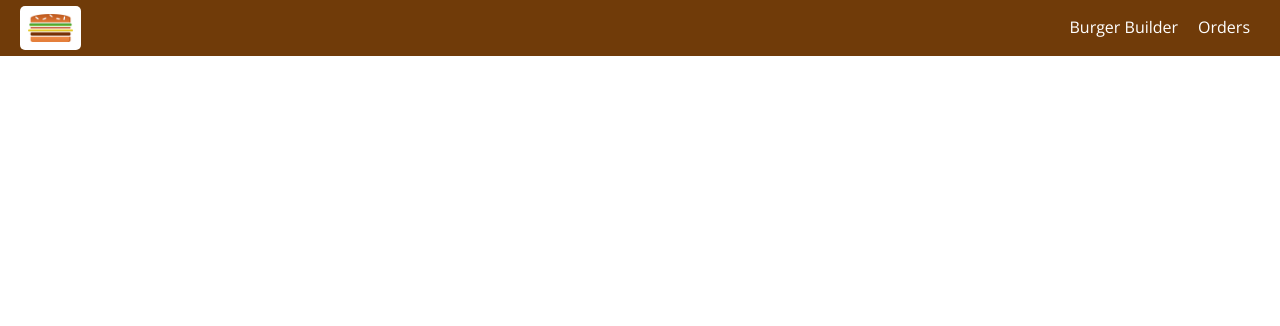
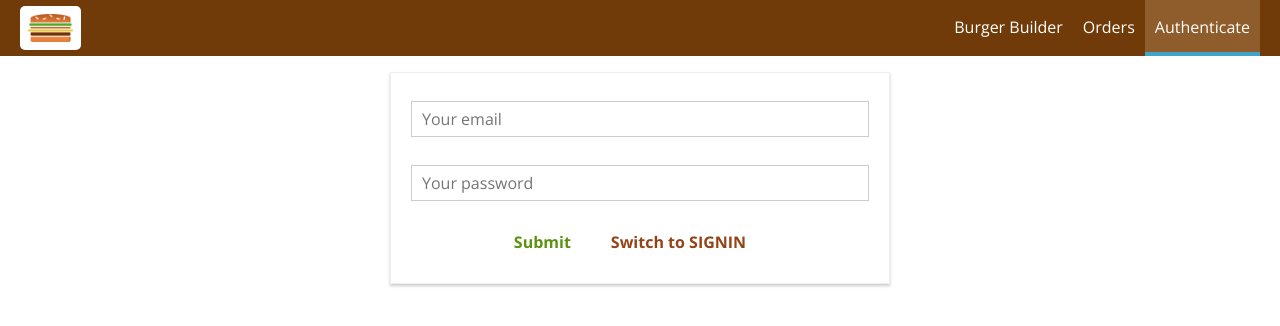
Before and after one commit to santiracca/react_hamburger, a React (Create React App) app: page /auth in a window 1280 px wide. Shown: the top 326 px of the page. Built offline with nearby package versions, Linux system fonts and the light colour scheme.

Commit message:
Add Auth Reducers and Actions

```diff
--- a/src/App.js
+++ b/src/App.js
@@ -1,28 +1,25 @@
-import React, { Component } from 'react';
-import Layout from './components/containers/Layout/Layout';
-import BurgerBuilder from './components/containers/BurgerBuilder/BurgerBuilder';
-import Checkout from './components/containers/Checkout/Checkout';
+import React, { Component } from "react";
+import Layout from "./components/containers/Layout/Layout";
+import BurgerBuilder from "./components/containers/BurgerBuilder/BurgerBuilder";
+import Checkout from "./components/containers/Checkout/Checkout";
 
-import { Switch, Route } from 'react-router-dom'
-import Orders from './components/containers/Orders/Orders';
-
+import { Switch, Route } from "react-router-dom";
+import Orders from "./components/containers/Orders/Orders";
+import Auth from "./components/containers/Auth/Auth";
 
 class App extends Component {
   render() {
     return (
-
-      <div >
+      <div>
         <Layout>
           <Switch>
-            <Route path="/checkout" component={Checkout} />
-            <Route exact path='/orders' component={Orders} />
-            <Route exact path="/" component={BurgerBuilder} />
-
-
+            <Route path='/checkout' component={Checkout} />
+            <Route path='/orders' component={Orders} />
+            <Route path='/auth' component={Auth} />
+            <Route path='/' component={BurgerBuilder} />
           </Switch>
         </Layout>
       </div>
-
     );
   }
 }
--- a/src/components/Navigation/NavigationItems/NavigationItems.jsx
+++ b/src/components/Navigation/NavigationItems/NavigationItems.jsx
@@ -2,13 +2,14 @@ import React from "react";
 import classes from "./NavigationItems.module.css";
 import NavigationItem from "./NavigationItem/NavigationItem";
 
-const NavigationItems = props => {
+const NavigationItems = (props) => {
   return (
     <ul className={classes.NavigationItems}>
       <NavigationItem exact link='/'>
         Burger Builder
       </NavigationItem>
       <NavigationItem link='/orders'>Orders</NavigationItem>
+      <NavigationItem link='/auth'>Authenticate</NavigationItem>
     </ul>
   );
 };
--- /dev/null
+++ b/src/components/containers/Auth/Auth.jsx
@@ -0,0 +1,143 @@
+import React, { Component } from "react";
+import Input from "../../UI/Input/Input";
+import Button from "../../UI/Button/Button";
+import Spinner from "../../UI/Spinner/Spinner";
+import styles from "./Auth.module.css";
+import { connect } from "react-redux";
+import { authStart } from "../../../store/actions/auth";
+class Auth extends Component {
+  state = {
+    isSignUp: true,
+    authForm: {
+      email: {
+        elementType: "input",
+        elementConfig: {
+          type: "email",
+          placeholder: "Your email",
+        },
+        value: "",
+        validation: {
+          required: true,
+          isEmail: true,
+        },
+        valid: false,
+        touched: false,
+        errorMessage: "Please enter a valid email",
+      },
+      password: {
+        elementType: "input",
+        elementConfig: {
+          type: "password",
+          placeholder: "Your password",
+        },
+        value: "",
+        validation: {
+          required: true,
+          minLength: 6,
+        },
+        valid: false,
+        touched: false,
+        errorMessage: "Please enter a valid password",
+      },
+    },
+  };
+
+  checkValidity = (value, rules) => {
+    let isValid = true;
+    if (rules.required) {
+      isValid = value.trim() !== "" && isValid;
+    }
+    if (rules.minLength) {
+      isValid = value.length >= rules.minLength && isValid;
+    }
+    if (rules.maxLength) {
+      isValid = value.length <= rules.minLength && isValid;
+    }
+    return isValid;
+  };
+
+  inputChangedHandler = (event, inputId) => {
+    const updatedAuthForm = {
+      ...this.state.authForm,
+      [inputId]: {
+        ...this.state.authForm[inputId],
+        value: event.target.value,
+        valid: this.checkValidity(
+          event.target.value,
+          this.state.authForm[inputId].validation
+        ),
+        touched: true,
+      },
+    };
+    this.setState({
+      authForm: updatedAuthForm,
+    });
+  };
+
+  onSubmitHandler = (event) => {
+    event.preventDefault();
+    this.props.onAuth(
+      this.state.authForm.email.value,
+      this.state.authForm.password.value,
+      this.state.isSignUp
+    );
+  };
+
+  switchAuthState = () => {
+    this.setState((prevState) => {
+      return {
+        isSignUp: !prevState.isSignUp,
+      };
+    });
+  };
+
+  render() {
+    const formElementsArray = [];
+    for (let key in this.state.authForm) {
+      formElementsArray.push({
+        id: key,
+        config: this.state.authForm[key],
+      });
+    }
+
+    const form = formElementsArray.map((formElement) => (
+      <Input
+        key={formElement.id}
+        elementType={formElement.config.elementType}
+        elementConfig={formElement.config.elementConfig}
+        value={formElement.config.value}
+        invalid={!formElement.config.valid}
+        touched={formElement.config.touched}
+        shouldValidate={formElement.config.validation}
+        errorMessage={formElement.config.errorMessage}
+        changed={(event) => this.inputChangedHandler(event, formElement.id)}
+      />
+    ));
+    return (
+      <div className={styles.Auth}>
+        <form onSubmit={this.onSubmitHandler}>
+          {form}
+          <Button btnType='Success'>Submit</Button>
+          <Button btnType='Danger' clicked={this.switchAuthState}>
+            Switch to {this.state.isSignUp ? "SIGNIN" : "SIGNUP"}
+          </Button>
+        </form>
+      </div>
+    );
+  }
+}
+
+const mapStateToProps = (state) => {
+  return {
+    loading: state.auth.loading,
+  };
+};
+
+const mapDispatchToProps = (dispatch) => {
+  return {
+    onAuth: (email, password, isSignup) =>
+      dispatch(authStart(email, password, isSignup)),
+  };
+};
+
+export default connect(mapStateToProps, mapDispatchToProps)(Auth);
--- /dev/null
+++ b/src/components/containers/Auth/Auth.module.css
@@ -0,0 +1,15 @@
+.Auth {
+  margin: 20px auto;
+  width: 80%;
+  text-align: center;
+  box-shadow: 0 2px 3px #ccc;
+  border: 1px solid #eee;
+  padding: 10px;
+  box-sizing: border-box;
+}
+
+@media (min-width: 600px) {
+  .Auth {
+    width: 500px;
+  }
+}
--- a/src/components/containers/Checkout/ContactData/ContactData.jsx
+++ b/src/components/containers/Checkout/ContactData/ContactData.jsx
@@ -3,7 +3,6 @@ import { connect } from "react-redux";
 import Button from "../../../UI/Button/Button";
 import Spinner from "../../../UI/Spinner/Spinner";
 import classes from "./ContactData.module.css";
-import axios from "../../../../axios-orders";
 import Input from "../../../UI/Input/Input";
 import { purchaseBurger } from "../../../../store/actions/order";
 import WithErrorHandler from "../../../../HOC/WithErrorHandler/WithErrorHandler";
@@ -15,91 +14,91 @@ class ContactData extends Component {
         elementType: "input",
         elementConfig: {
           type: "text",
-          placeholder: "Your name"
+          placeholder: "Your name",
         },
         value: "",
         validation: {
-          required: true
+          required: true,
         },
         valid: false,
         touched: false,
-        errorMessage: "Please enter a name"
+        errorMessage: "Please enter a name",
       },
       street: {
         elementType: "input",
         elementConfig: {
           type: "text",
-          placeholder: "Street"
+          placeholder: "Street",
         },
         value: "",
         validation: {
-          required: true
+          required: true,
         },
         valid: false,
         touched: false,
-        errorMessage: "Please enter a street"
+        errorMessage: "Please enter a street",
       },
       zipCode: {
         elementType: "input",
         elementConfig: {
           type: "text",
-          placeholder: "Zip code"
+          placeholder: "Zip code",
         },
         value: "",
         validation: {
           required: true,
           minLength: 5,
-          maxLength: 5
+          maxLength: 5,
         },
         valid: false,
         touched: false,
-        errorMessage: "Please enter a zip code"
+        errorMessage: "Please enter a zip code",
       },
       country: {
         elementType: "input",
         elementConfig: {
           type: "text",
-          placeholder: "Country"
+          placeholder: "Country",
         },
         value: "",
         validation: {
-          required: true
+          required: true,
         },
         valid: false,
         touched: false,
-        errorMessage: "Please enter a country"
+        errorMessage: "Please enter a country",
       },
       email: {
         elementType: "input",
         elementConfig: {
           type: "email",
-          placeholder: "Email"
+          placeholder: "Email",
         },
         value: "",
         validation: {
-          required: true
+          required: true,
         },
         valid: false,
         touched: false,
-        errorMessage: "Please enter an email"
+        errorMessage: "Please enter an email",
       },
       deliveryMethod: {
         elementType: "select",
         elementConfig: {
           options: [
             { value: "fastest", displayValue: "Fastest" },
-            { value: "cheapest", displayValue: "Cheapest" }
-          ]
+            { value: "cheapest", displayValue: "Cheapest" },
+          ],
         },
         value: "fastest",
         validation: {},
-        valid: true
-      }
+        valid: true,
+      },
     },
-    formIsValid: false
+    formIsValid: false,
   };
 
-  orderHandler = async e => {
+  orderHandler = async (e) => {
     e.preventDefault();
     const formData = {};
     for (let key in this.state.orderForm) {
@@ -108,7 +107,7 @@ class ContactData extends Component {
     const order = {
       ingredients: this.props.ingredients,
       price: this.props.price,
-      orderData: formData
+      orderData: formData,
     };
     try {
       await this.props.onPurchaseBurgerHandler(order);
@@ -131,7 +130,7 @@ class ContactData extends Component {
 
   inputChangedHandler = (event, inputId) => {
     const updatedOrderForm = {
-      ...this.state.orderForm
+      ...this.state.orderForm,
     };
     const updatedFormElement = { ...updatedOrderForm[inputId] };
     updatedFormElement.value = event.target.value;
@@ -153,12 +152,12 @@ class ContactData extends Component {
     for (let key in this.state.orderForm) {
       formElementsArray.push({
         id: key,
-        config: this.state.orderForm[key]
+        config: this.state.orderForm[key],
       });
     }
     let form = (
       <form>
-        {formElementsArray.map(el => (
+        {formElementsArray.map((el) => (
           <Input
             key={el.id}
             elementType={el.config.elementType}
@@ -168,7 +167,7 @@ class ContactData extends Component {
             touched={el.config.touched}
             shouldValidate={el.config.validation}
             errorMessage={el.config.errorMessage}
-            changed={event => this.inputChangedHandler(event, el.id)}
+            changed={(event) => this.inputChangedHandler(event, el.id)}
           />
         ))}
 
@@ -193,17 +192,17 @@ class ContactData extends Component {
   }
 }
 
-const mapStateToProps = state => {
+const mapStateToProps = (state) => {
   return {
     ingredients: state.burger.ingredients,
     price: state.state.totalPrice,
-    loading: state.orders.loading
+    loading: state.orders.loading,
   };
 };
 
-const mapDispatchToProps = dispatch => {
+const mapDispatchToProps = (dispatch) => {
   return {
-    onPurchaseBurgerHandler: orderData => dispatch(purchaseBurger(orderData))
+    onPurchaseBurgerHandler: (orderData) => dispatch(purchaseBurger(orderData)),
   };
 };
 
--- a/src/index.js
+++ b/src/index.js
@@ -1,25 +1,27 @@
-import React from 'react';
-import ReactDOM from 'react-dom';
-import { createStore, combineReducers, applyMiddleware, compose } from 'redux';
-import { Provider } from 'react-redux'
-import './index.css';
-import App from './App';
-import * as serviceWorker from './serviceWorker';
-import { BrowserRouter } from 'react-router-dom';
-import burgerReducer from './store/reducers/burger';
-import orderReducer from './store/reducers/order';
-import thunk from 'redux-thunk';
+import React from "react";
+import ReactDOM from "react-dom";
+import { createStore, combineReducers, applyMiddleware, compose } from "redux";
+import { Provider } from "react-redux";
+import "./index.css";
+import App from "./App";
+import * as serviceWorker from "./serviceWorker";
+import { BrowserRouter } from "react-router-dom";
+import burgerReducer from "./store/reducers/burger";
+import orderReducer from "./store/reducers/order";
+import authReducer from "./store/reducers/auth";
+import thunk from "redux-thunk";
 
 const rootReducer = combineReducers({
   orders: orderReducer,
-  burger: burgerReducer
-})
-
+  burger: burgerReducer,
+  auth: authReducer,
+});
 
 const composeEnhancers = window.__REDUX_DEVTOOLS_EXTENSION_COMPOSE__ || compose;
-const store = createStore(rootReducer, composeEnhancers(
-  applyMiddleware(thunk)
-))
+const store = createStore(
+  rootReducer,
+  composeEnhancers(applyMiddleware(thunk))
+);
 
 const app = (
   <Provider store={store}>
@@ -27,9 +29,9 @@ const app = (
       <App />
     </BrowserRouter>
   </Provider>
-)
+);
 
-ReactDOM.render(app, document.getElementById('root'));
+ReactDOM.render(app, document.getElementById("root"));
 
 // If you want your app to work offline and load faster, you can change
 // unregister() to register() below. Note this comes with some pitfalls.
--- /dev/null
+++ b/src/store/actions/auth.js
@@ -0,0 +1,52 @@
+import axios from "axios";
+
+export const AUTH_START = "AUTH_START";
+export const AUTH_SUCCESS = "AUTH_SUCCESS";
+export const AUTH_FAIL = "AUTH_FAIL";
+
+export const authStart = () => {
+  return {
+    type: AUTH_START,
+  };
+};
+
+export const authSuccess = (token, userId) => {
+  return {
+    type: AUTH_SUCCESS,
+    token,
+    userId,
+  };
+};
+
+export const authFail = (error) => {
+  return {
+    type: AUTH_FAIL,
+    error: error,
+  };
+};
+
+export const auth = (email, password, isSignup) => {
+  return (dispatch) => {
+    dispatch(authStart());
+    const authData = {
+      email,
+      password,
+      returnSecureToken: true,
+    };
+    let url =
+      "https://identitytoolkit.googleapis.com/v1/accounts:signUp?key=AIzaSyBRvN0IhSIuwPWVwaYr2BxlrdleR3Y9Znw";
+
+    if (!isSignup) {
+      url =
+        "https://identitytoolkit.googleapis.com/v1/accounts:signInWithPassword?key=AIzaSyBRvN0IhSIuwPWVwaYr2BxlrdleR3Y9Znw";
+    }
+    axios
+      .post(url, authData)
+      .then((response) => {
+        dispatch(authSuccess(response.data.idToken, response.data.localId));
+      })
+      .catch((err) => {
+        dispatch(authFail(err));
+      });
+  };
+};
--- /dev/null
+++ b/src/store/reducers/auth.js
@@ -0,0 +1,37 @@
+import { AUTH_START, AUTH_SUCCESS, AUTH_FAIL } from "../actions/auth";
+
+const initialState = {
+  token: null,
+  userId: null,
+  error: null,
+  loading: false,
+};
+
+const authReducer = (state = initialState, action) => {
+  switch (action.type) {
+    case AUTH_START:
+      return {
+        ...state,
+        error: null,
+        loading: true,
+      };
+    case AUTH_SUCCESS:
+      return {
+        ...state,
+        token: action.idToken,
+        userId: action.userId,
+        error: null,
+        loadign: false,
+      };
+    case AUTH_FAIL:
+      return {
+        ...state,
+        error: action.error,
+        loading: false,
+      };
+    default:
+      return state;
+  }
+};
+
+export default authReducer;
```
